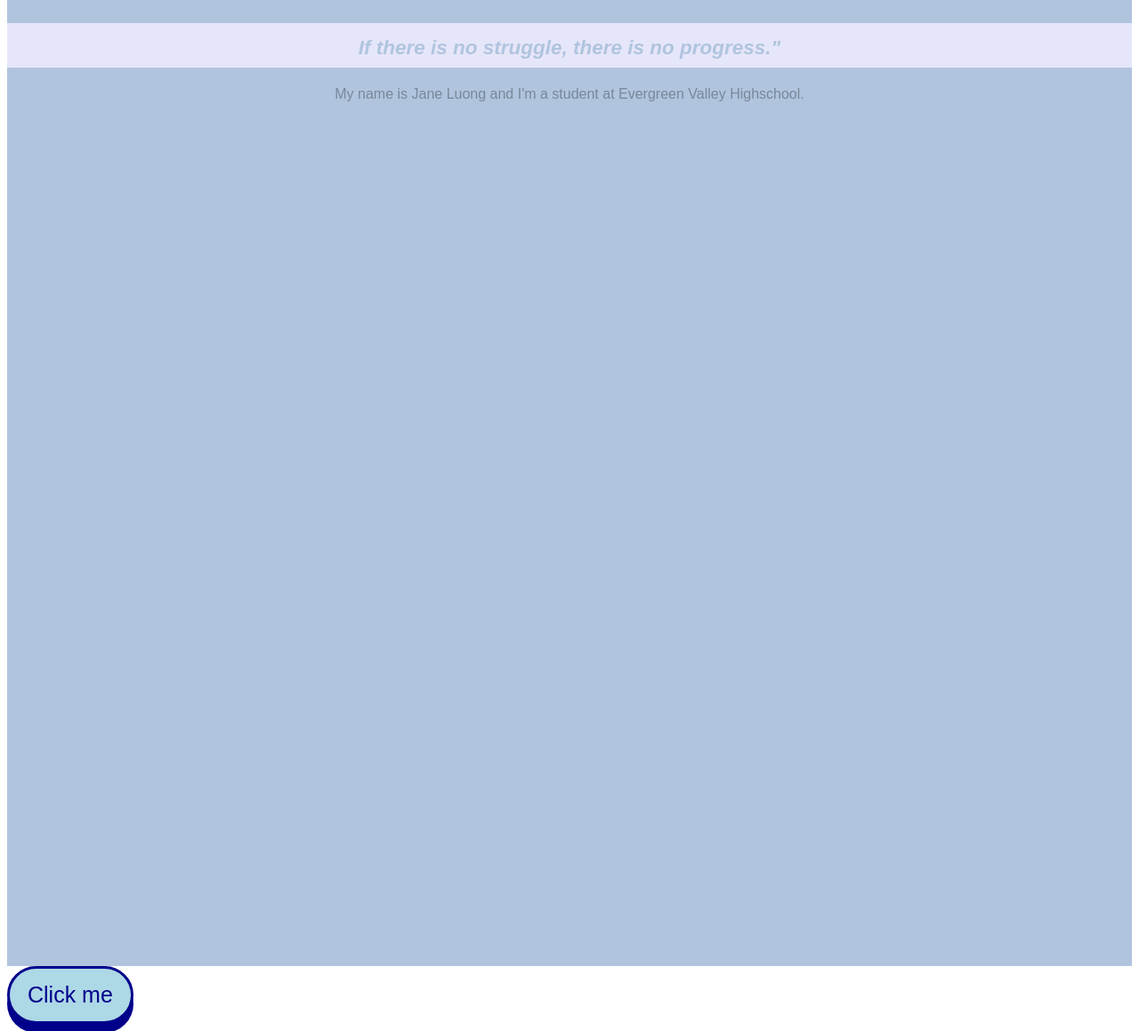
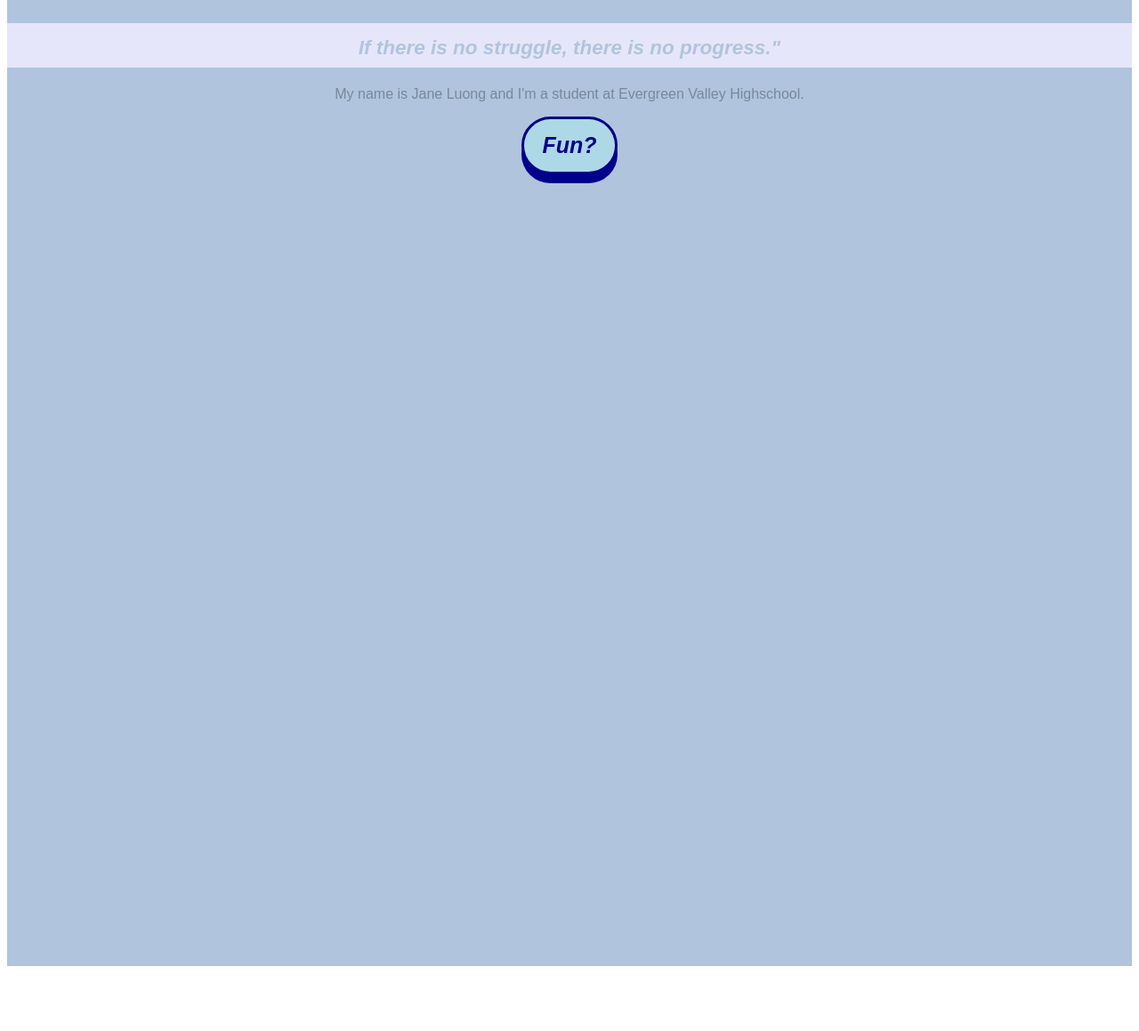
Before and after one commit to neateye/neateye.github.io, a plain HTML site: page index.html in a window 1280 px wide. Shown: the part 92-1251 px from the top of the page at 89% size. After the commit the page ends 1186 px from the top, so only its background shows below. Drawn offline with Linux system fonts and the light colour scheme.

Commit message:
Added button

```diff
--- a/index.html
+++ b/index.html
@@ -14,9 +14,7 @@
 
 <div id="section">
   <p>My name is Jane Luong and I'm a student at Evergreen Valley Highschool.</p>
+  <button onclick="quotes()"><strong><em>Fun?</em></strong></button>
   </div>
 
-<button onclick="math()">
-  Click me
-  </button>
 </body>
```
